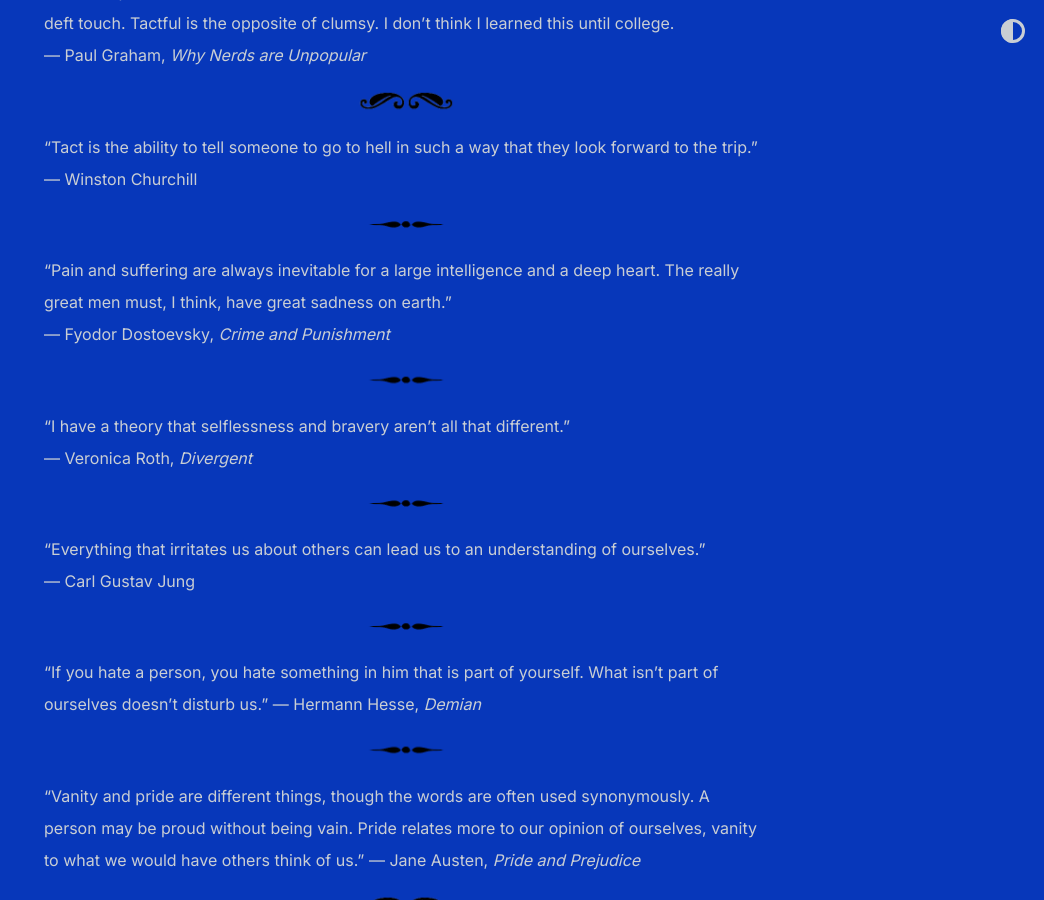
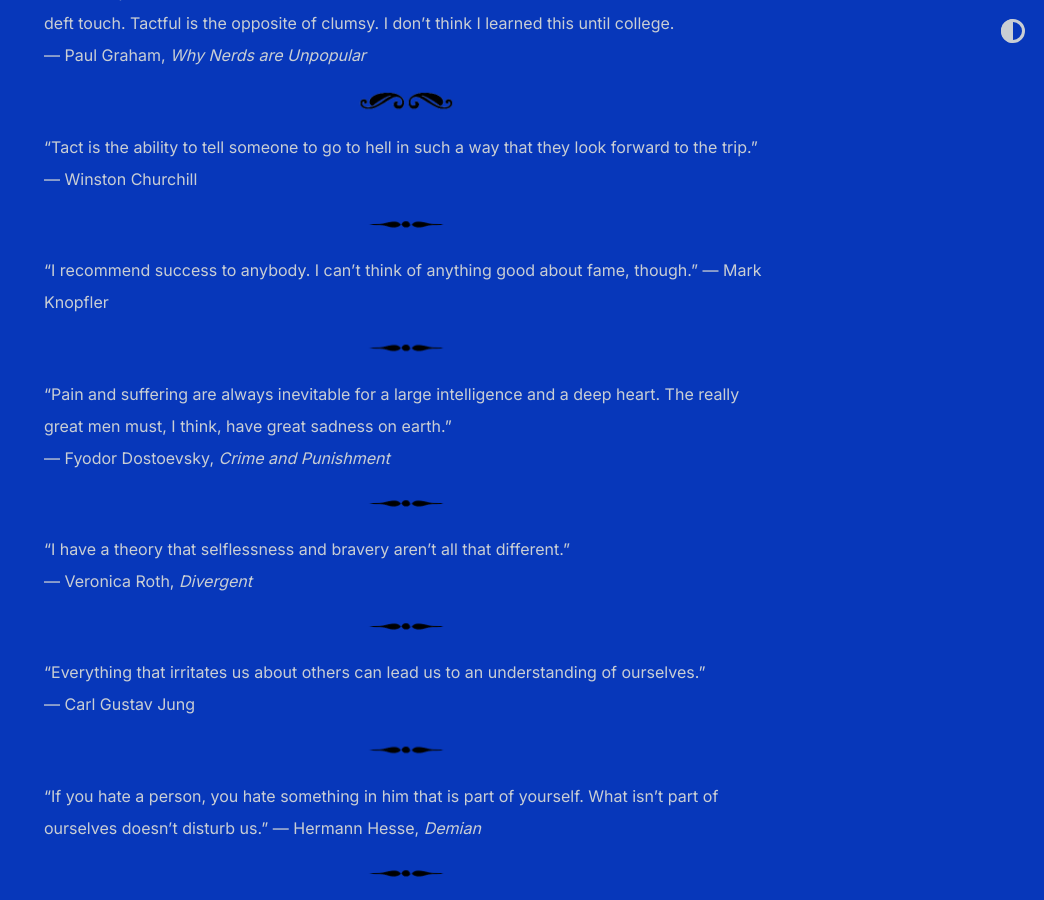
Before and after one commit to shihankanungo/shihankanungo.github.io, a Jekyll site: the page built from personal.md, in a window 1280 px wide and 900 px high, scrolled down 5064 px. Shown: the whole window, without its empty margins (236-1280 px from the left). Built offline with Jekyll 4.4.1, drawn with Linux system fonts in a browser that asks for light colours.

Commit message:
Update personal.md

```diff
--- a/personal.md
+++ b/personal.md
@@ -77,6 +77,10 @@ I want to be able to listen to recording of piano sonatas and know who's playing
 
 ![separator](images/septhin.png)
 
+"I recommend success to anybody. I can’t think of anything good about fame, though." --- Mark Knopfler
+
+![separator](images/septhin.png)
+
 "Pain and suffering are always inevitable for a large intelligence and a deep heart. The really great men must, I think, have great sadness on earth." <br> --- Fyodor Dostoevsky, <i>Crime and Punishment</i>
 
 ![separator](images/septhin.png)
```
